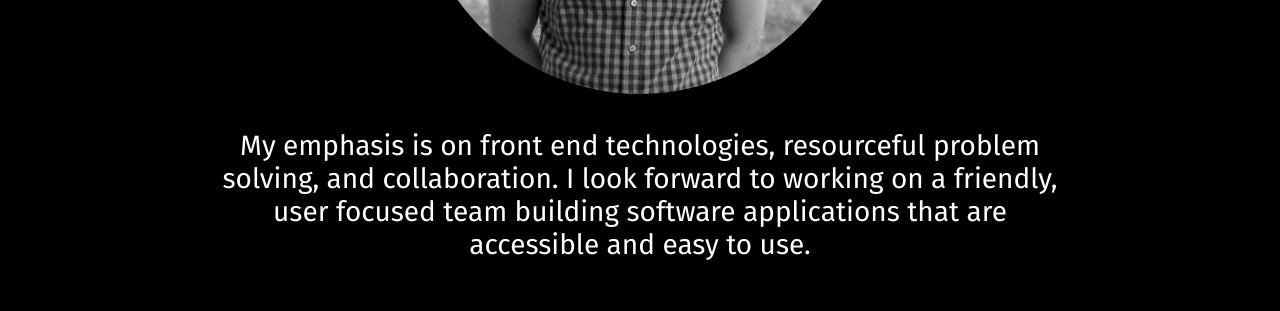
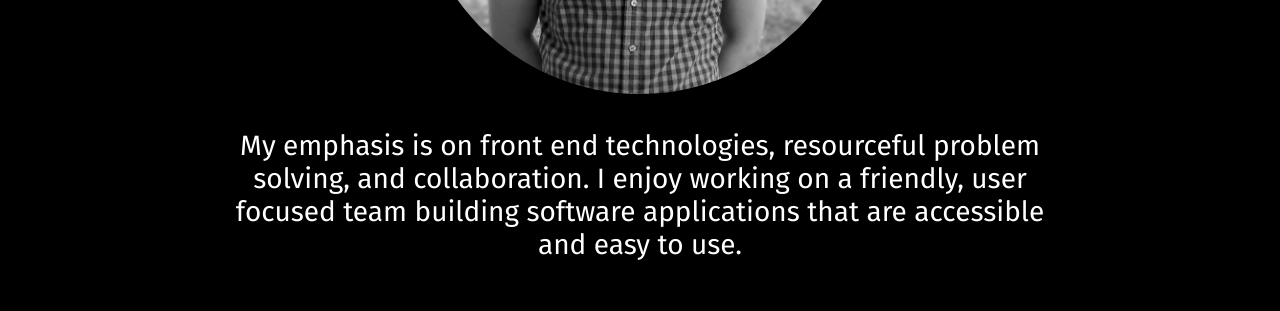
Before and after one commit to JEduardoRJx/simple-portfolio, a React (Create React App) app: page / in a window 1280 px wide. Shown: the part 1240-1551 px from the top of the page. Built offline with nearby package versions, Linux system fonts and the light colour scheme.

Commit message:
Change I like to I enjoy in about me

```diff
--- a/src/components/aboutme/AboutMe.js
+++ b/src/components/aboutme/AboutMe.js
@@ -8,7 +8,7 @@ export const AboutMe = () => {
           <img className='profile-picture' src={require('../../assets/me_bw.jpg')} alt='Image of J. Eduardo Rodriguez'/>
         </div>
         <div className='aboutme-text'>
-         <p> My emphasis is on front end technologies, resourceful problem solving, and collaboration. I look forward to working on a friendly, user focused team building software applications that are accessible and easy to use.</p>
+         <p> My emphasis is on front end technologies, resourceful problem solving, and collaboration. I enjoy working on a friendly, user focused team building software applications that are accessible and easy to use.</p>
         </div>
       </section>
     )
```
